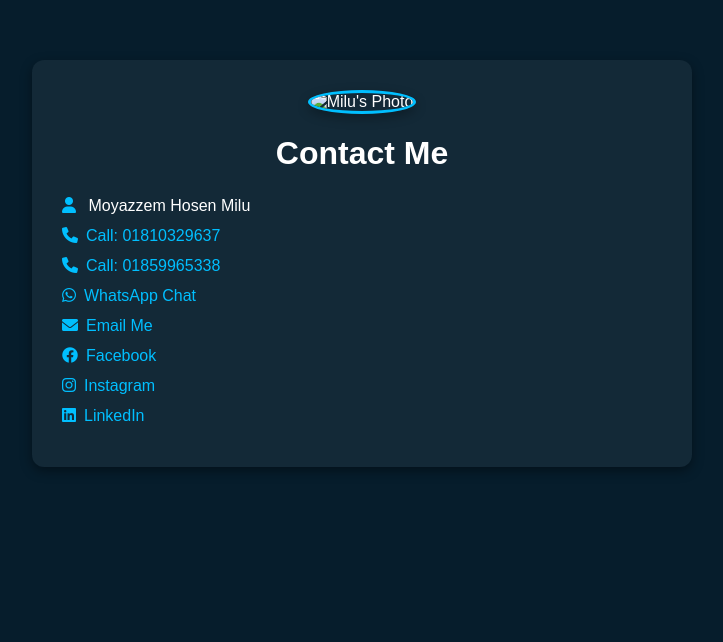
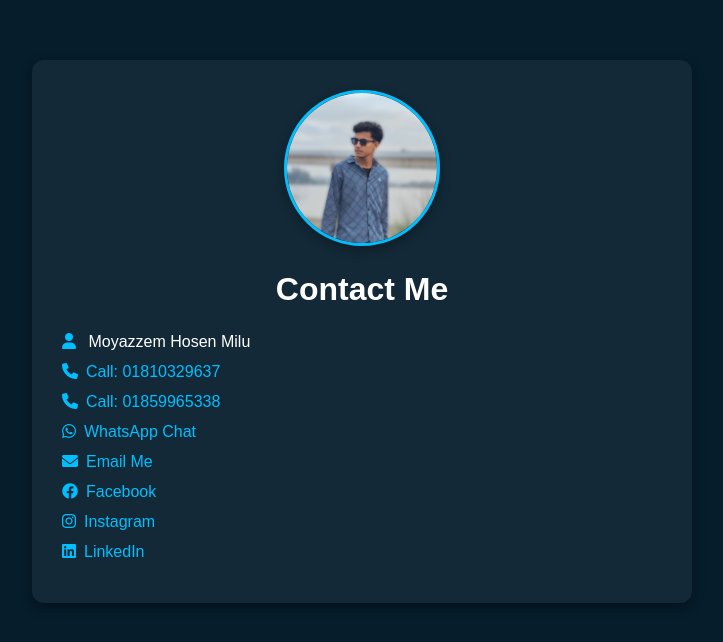
Before and after one commit to md-milu/milu-contact, a plain HTML site: page index.html in a window 1280 px wide. Shown: the whole page, without its empty margins (278-1001 px from the left). Drawn offline with Linux system fonts and the light colour scheme.

Commit message:
Update index.html
Signed-off-by: md-milu <mdmilu5537@gmail.com>

```diff
--- a/index.html
+++ b/index.html
@@ -25,7 +25,7 @@
   <div class="container">
 
     <div class="profile-image">
-      <img src= "images/milu.jpg" alt="Milu's Photo" />
+      <img src= "milu.jpg" alt="Milu's Photo" />
     </div>
 
     <h1>Contact Me</h1>
```
